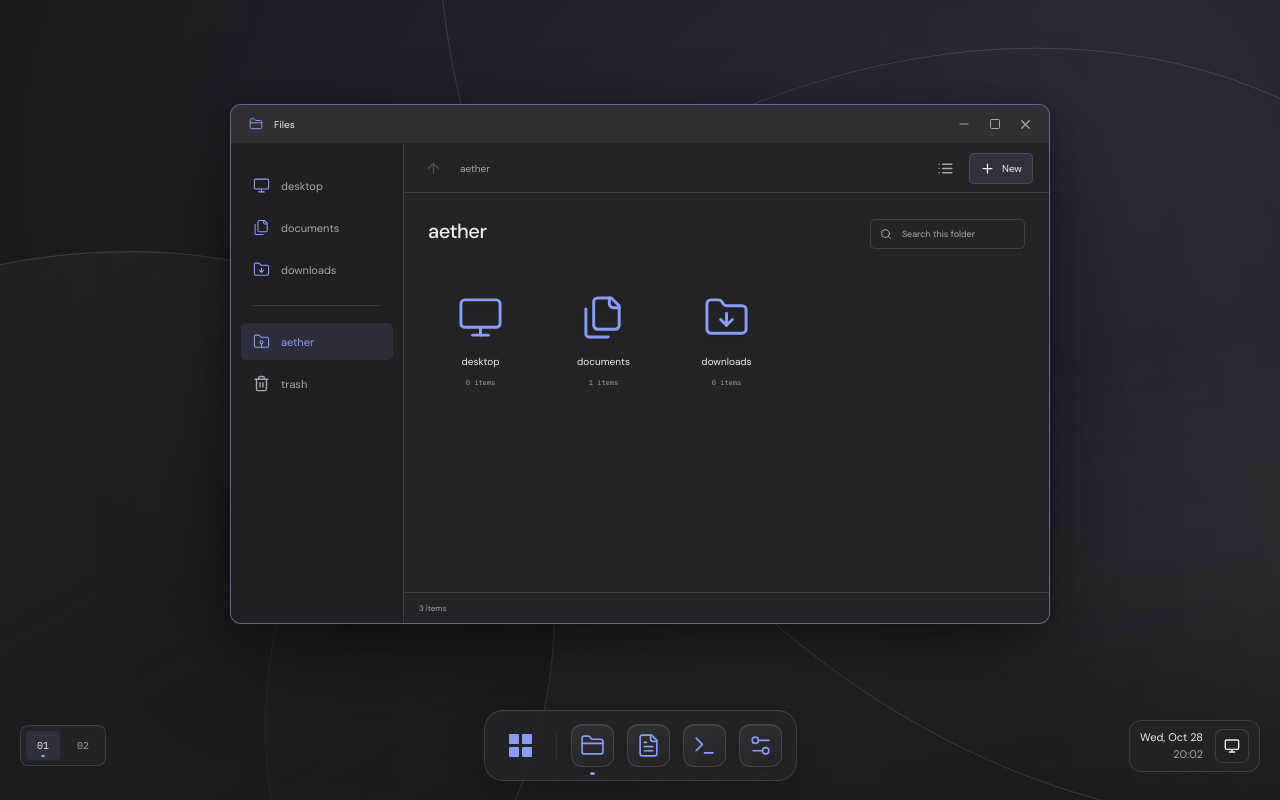
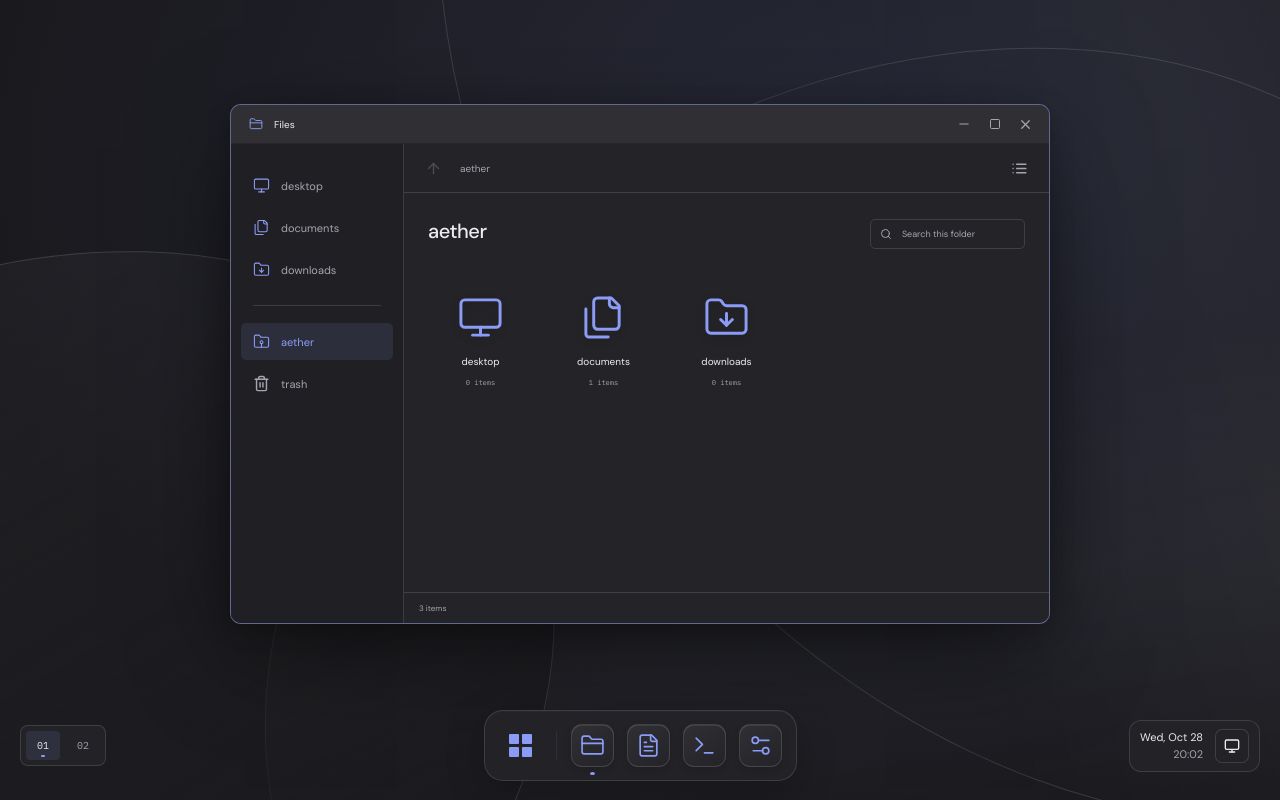
Before and after one commit to xkintaro/AetherOS, a Next.js app: page / in a window 1280 px wide. Both pictures are taken after a click on the button "Files". Built offline with nearby package versions, Linux system fonts and the light colour scheme.

Commit message:
Remove New toolbar button

```diff
--- a/src/components/apps/files.tsx
+++ b/src/components/apps/files.tsx
@@ -3,7 +3,6 @@ import { useEffect, useState } from "react";
 import {
   ArrowUp,
   ChevronRight,
-  Plus,
   Search,
   LayoutGrid,
   List,
@@ -43,7 +42,6 @@ export default function Files({ win }: { win: WindowState }) {
   const [menu, setMenu] = useState<{
     x: number;
     y: number;
-    creationOnly?: boolean;
     fileId?: string;
     sidebar?: boolean;
   } | null>(null);
@@ -255,23 +253,6 @@ export default function Files({ win }: { win: WindowState }) {
           >
             {view === "grid" ? <List size={17} /> : <LayoutGrid size={17} />}
           </button>
-          {!trash && (
-            <button
-              className="small-button"
-              onClick={(event) => {
-                const rect = event.currentTarget.getBoundingClientRect();
-                setSelected(null);
-                setMenu(
-                  menu?.creationOnly
-                    ? null
-                    : { x: rect.left, y: rect.bottom + 4, creationOnly: true },
-                );
-              }}
-            >
-              <Plus size={15} />
-              New
-            </button>
-          )}
         </div>
         <div className="folder-heading">
           <h2>{trash ? "trash" : current?.name}</h2>
@@ -364,7 +345,6 @@ export default function Files({ win }: { win: WindowState }) {
       </section>
       {menu && (
         <FileContextMenu
-          creationOnly={menu.creationOnly}
           x={menu.x}
           y={menu.y}
           hasSelection={Boolean(menuFile) || menu.fileId === "trash"}
```
